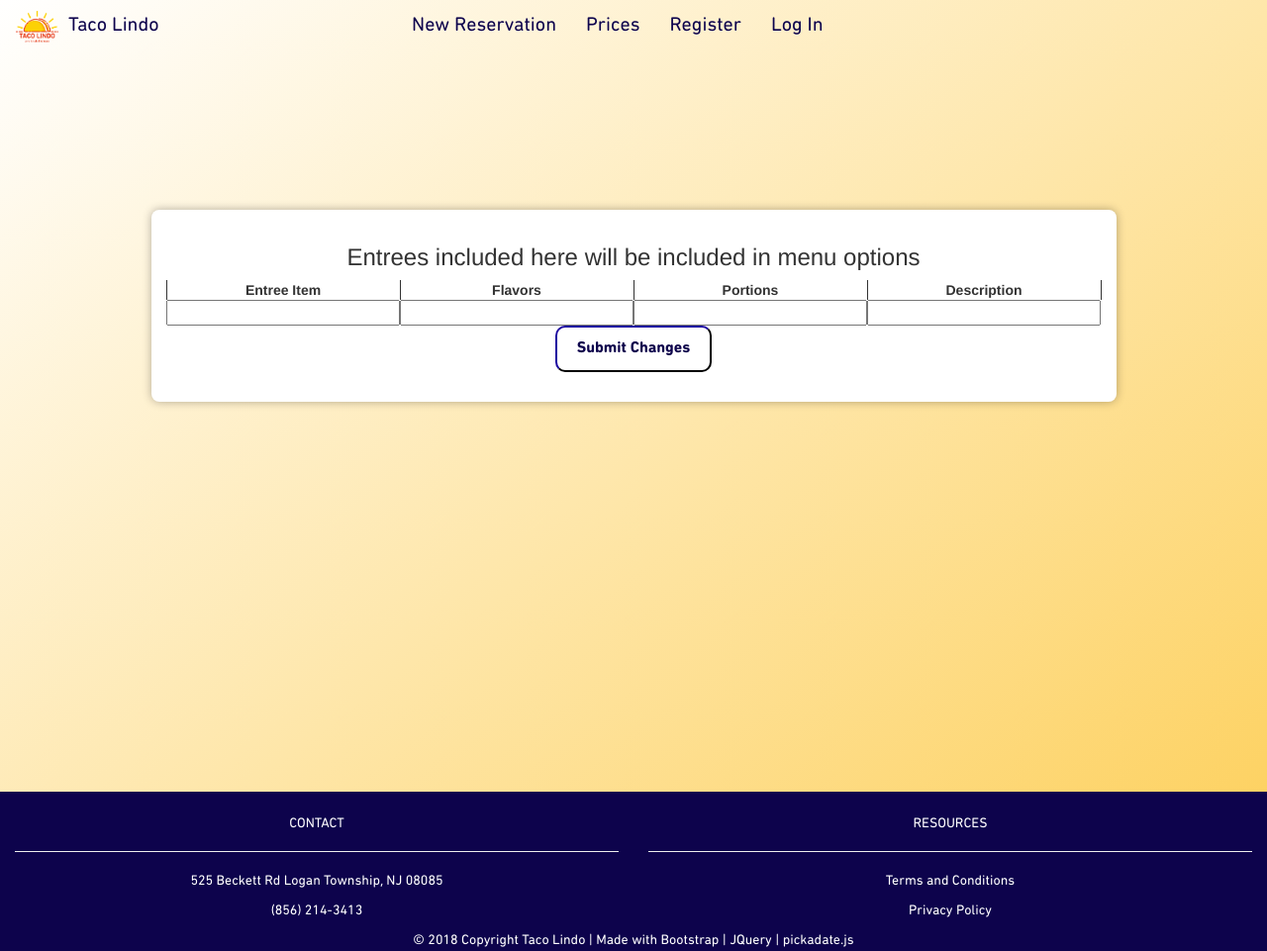
After one commit to jzohdi/TLindo-v2.0, a Python web app: template templates/menusetter.html in a window 1280 px wide. The commit adds this page. Shown: the whole page at 99% size. Run offline with Jinja, Linux system fonts and the light colour scheme; the template is opened without the code that fills it, so the values that code supplies are empty; some libraries are stand-ins or nearby versions.

Commit message:
styling menu setter, modal popup with input, fixed bug if admin log in can go to index page asnormal user

```diff
--- a/static/scripts.js
+++ b/static/scripts.js
@@ -266,7 +266,7 @@ function showSelection1(itemName, num) {
   let itemSelection = getSelection(num);
 
   let modalDiv =
-    '<div id="myModal" class="modal question-titles"><div id="add-modal-content" class="modal-content">' +
+    '<div id="myModal" class="modal question-titles"><div id="add-modal-content" class="main-card">' +
     '<span class="close">X</span>' +
     itemSelection +
     "</div></div>";
--- a/static/styles.css
+++ b/static/styles.css
@@ -6,6 +6,12 @@
   font-family: LTPro;
   font-weight: bold;
   src: url("customfont/DINNextRoundedLTPro-Bold.otf") format("opentype");
+}
+
+@media (min-width: 768px) {
+  .col-sm-offset-2 {
+    margin-left: 16.66666667%;
+  }
 }
 
 /*
@@ -502,3 +508,26 @@ footer {
 .custom-select select option:hover {
   color: #0d034c;
 }
+/* include admin menu setter styling here */
+#menu-setter-table {
+  width: 100%;
+}
+#menu-setter-table tbody tr td input {
+  width: 100%;
+}
+#menu-setter-table tbody tr th {
+  text-align: center;
+  border-right: 1px solid;
+  border-left: 1px solid;
+}
+.menu-modal {
+  min-height: 50vh;
+  background-color: #fefefe;
+
+  padding: 20px;
+  border: 1px solid #888;
+}
+.menu-text {
+  width: 80%;
+  height: 40vh;
+}
--- a/templates/layout.html
+++ b/templates/layout.html
@@ -21,7 +21,7 @@
       integrity="sha384-rHyoN1iRsVXV4nD0JutlnGaslCJuC7uwjduW9SVrLvRYooPp2bWYgmgJQIXwl/Sp"
       crossorigin="anonymous"
     />
-
+    <!-- required for fa fa-gear -->
     <link
       rel="stylesheet"
       href="https://cdnjs.cloudflare.com/ajax/libs/font-awesome/4.7.0/css/font-awesome.min.css"
@@ -114,7 +114,11 @@
                     >
                   </li>
                   <li>
-                    <a class="titles main-nav-item" href="#">View/Edit Menu</a>
+                    <a
+                      class="titles main-nav-item"
+                      href="{{ url_for('menusetter') }}"
+                      >View/Edit Menu</a
+                    >
                   </li>
                   <li>
                     <a class="titles main-nav-item" href="#">Change Password</a>
--- /dev/null
+++ b/templates/menusetter.html
@@ -0,0 +1,99 @@
+{% extends "layout.html" %} {% block title %} Set Menu{% endblock %} {% block
+head %}
+<script>
+  Flask.url_for("menusetter");
+</script>
+<style></style> {{ super() }} {% endblock %} {% block main %}
+<div style="margin-top: 15vh;" class="container">
+  <p class="question-titles">{{ error }}</p>
+  <div id="modal-holder"></div>
+  <div class="row">
+    <div class="main-card question-titels col-lg-10 col-lg-offset-1">
+      <h3>Entrees included here will be included in menu options</h3>
+      <form action="{{ url_for('menusetter') }}" method="post">
+        <fieldset>
+          <table id="menu-setter-table">
+            <tr>
+              <th>Entree Item</th>
+              <th>Flavors</th>
+              <th>Portions</th>
+              <th>Description</th>
+            </tr>
+            {% for menuItem in range( menu | length + 1) %}
+            <tr>
+              <div class="textarea-container">
+                <td>
+                  <input
+                    type="text"
+                    name="{{ menuItem }}"
+                    autocomplete="off"
+                    class="form-input-box textarea-size"
+                  />
+                </td>
+                <td>
+                  <input
+                    autocomplete="off"
+                    class="form-input-box"
+                    name="{{ menuItem }}flavor"
+                    type="text"
+                  />
+                </td>
+                <td>
+                  <input
+                    autocomplete="off"
+                    class="form-input-box"
+                    name="{{ menuItem }}portion"
+                    type="text"
+                  />
+                </td>
+                <td>
+                  <input
+                    id="{{ menuItem }}"
+                    autocomplete="off"
+                    onclick="showModal('#modal-holder', '{{ menuItem }}')"
+                    class="form-input-box description"
+                    name="{{ menuItem }}des"
+                    type="text"
+                  />
+                </td>
+              </div>
+            </tr>
+            {% endfor %}
+          </table>
+
+          <div class="form-group">
+            <button class="button button1" type="submit">Submit Changes</button>
+          </div>
+        </fieldset>
+      </form>
+    </div>
+  </div>
+</div>
+<script type="text/javascript">
+  function showModal(tempId, idNum) {
+    let modalDiv =
+      '<div id="myModal" class="modal"><div id="add-modal-content" class="menu-modal ' +
+      'col-lg-4 col-lg-offset-4 col-md-5 col-md-offset-4 col-sm-6 col-sm-offset-3 col-xs-10 col-xs-offset-1">' +
+      '<span class="close">X</span><textarea name="descript-text" class="menu-text"></textarea></div></div>';
+    $(tempId).append(modalDiv);
+
+    let modal = document.getElementById("myModal");
+
+    let span = document.getElementsByClassName("close")[0];
+    let done = document.getElementById("done");
+
+    modal.style.display = "block";
+
+    span.onclick = function() {
+      modal.style.display = "none";
+      $(tempId).empty();
+    };
+    window.onclick = function(event) {
+      if (event.target == modal) {
+        modal.style.display = "none";
+        $(tempId).empty();
+      }
+    };
+  }
+</script>
+{% endblock %}
```
Also changed, not shown: application.py (+17 -0 lines).
